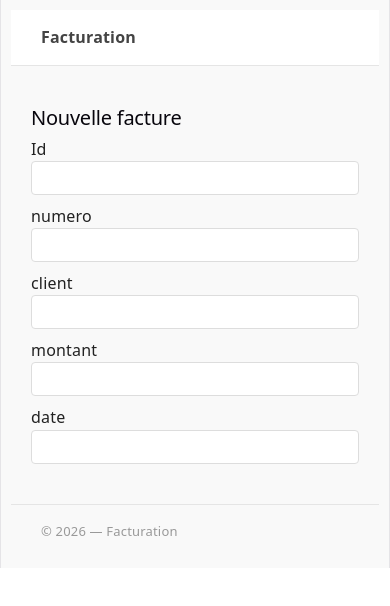
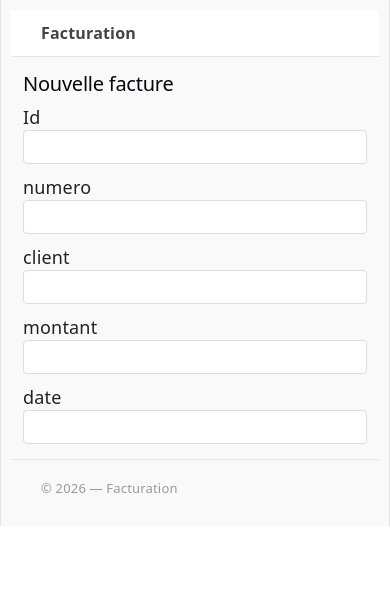
Before and after one commit to ProG767/facturation, a React (Vite) app: page /new in a window 390 px wide. Shown: the top 606 px of the page. Built offline with nearby package versions, Linux system fonts and the light colour scheme; what @react-pdf/renderer would draw is missing.

Commit message:
responsive mobile

```diff
--- a/src/index.css
+++ b/src/index.css
@@ -8,8 +8,7 @@
   --accent-bg: rgba(170, 59, 255, 0.1);
   --accent-border: rgba(170, 59, 255, 0.5);
   --social-bg: rgba(244, 243, 236, 0.5);
-  --shadow:
-    rgba(0, 0, 0, 0.1) 0 10px 15px -3px, rgba(0, 0, 0, 0.05) 0 4px 6px -2px;
+  --shadow: rgba(0, 0, 0, 0.1) 0 10px 15px -3px, rgba(0, 0, 0, 0.05) 0 4px 6px -2px;
 
   --sans: system-ui, 'Segoe UI', Roboto, sans-serif;
   --heading: system-ui, 'Segoe UI', Roboto, sans-serif;
@@ -24,10 +23,6 @@
   text-rendering: optimizeLegibility;
   -webkit-font-smoothing: antialiased;
   -moz-osx-font-smoothing: grayscale;
-
-  @media (max-width: 1024px) {
-    font-size: 16px;
-  }
 }
 
 @media (prefers-color-scheme: dark) {
@@ -41,22 +36,18 @@
     --accent-bg: rgba(192, 132, 252, 0.15);
     --accent-border: rgba(192, 132, 252, 0.5);
     --social-bg: rgba(47, 48, 58, 0.5);
-    --shadow:
-      rgba(0, 0, 0, 0.4) 0 10px 15px -3px, rgba(0, 0, 0, 0.25) 0 4px 6px -2px;
-  }
-
-  #social .button-icon {
-    filter: invert(1) brightness(2);
+    --shadow: rgba(0, 0, 0, 0.4) 0 10px 15px -3px, rgba(0, 0, 0, 0.25) 0 4px 6px -2px;
   }
 }
 
 body {
   margin: 0;
+  overflow-x: hidden;
 }
 
 #root {
-  width: 1126px;
-  max-width: 100%;
+  width: 100%;
+  max-width: 1126px;
   margin: 0 auto;
   padding: 10px;
   text-align: left;
@@ -67,37 +58,30 @@ body {
   box-sizing: border-box;
 }
 
-h1,
+h1 {
+  font-family: var(--heading);
+  font-weight: 500;
+  color: var(--text-h);
+  font-size: 56px;
+  letter-spacing: -1.68px;
+  margin: 32px 0;
+}
+
 h2 {
   font-family: var(--heading);
   font-weight: 500;
   color: var(--text-h);
-}
-
-h1 {
-  font-size: 56px;
-  letter-spacing: -1.68px;
-  margin: 32px 0;
-  @media (max-width: 1024px) {
-    font-size: 36px;
-    margin: 20px 0;
-  }
-}
-h2 {
   font-size: 24px;
   line-height: 118%;
   letter-spacing: -0.24px;
   margin: 0 0 8px;
-  @media (max-width: 1024px) {
-    font-size: 20px;
-  }
 }
+
 p {
   margin: 0;
 }
 
-code,
-.counter {
+code, .counter {
   font-family: var(--mono);
   display: inline-flex;
   border-radius: 4px;
@@ -110,3 +94,46 @@ code {
   padding: 4px 8px;
   background: var(--code-bg);
 }
+
+/* Responsive mobile */
+@media (max-width: 768px) {
+  h1 { font-size: 28px; margin: 20px 0; }
+  h2 { font-size: 20px; }
+
+  .page {
+    padding: 0 12px;
+    margin: 15px auto;
+  }
+
+  .nav nav {
+    flex-wrap: wrap;
+    gap: 10px;
+    height: auto;
+    padding: 10px 0;
+  }
+
+  .nav nav a {
+    font-size: 13px;
+  }
+
+  .facture-actions {
+    flex-direction: column;
+    align-items: flex-start;
+    gap: 8px;
+  }
+
+  input, select, textarea {
+    width: 100%;
+    box-sizing: border-box;
+  }
+
+  li {
+    flex-wrap: wrap;
+    gap: 6px;
+  }
+
+  /* Cache PDFViewer sur mobile */
+  iframe {
+    display: none;
+  }
+}
```
